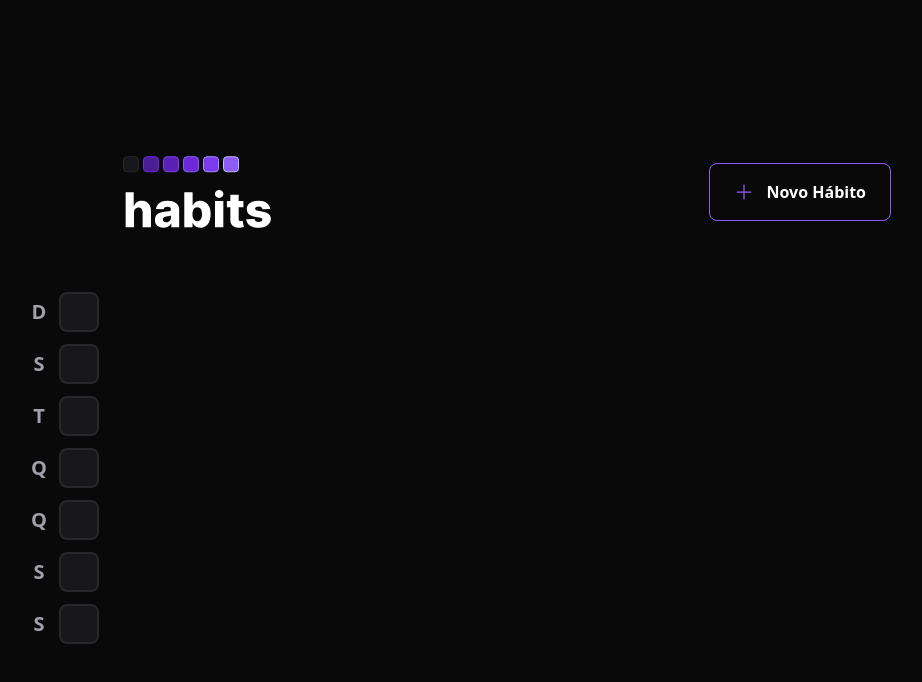
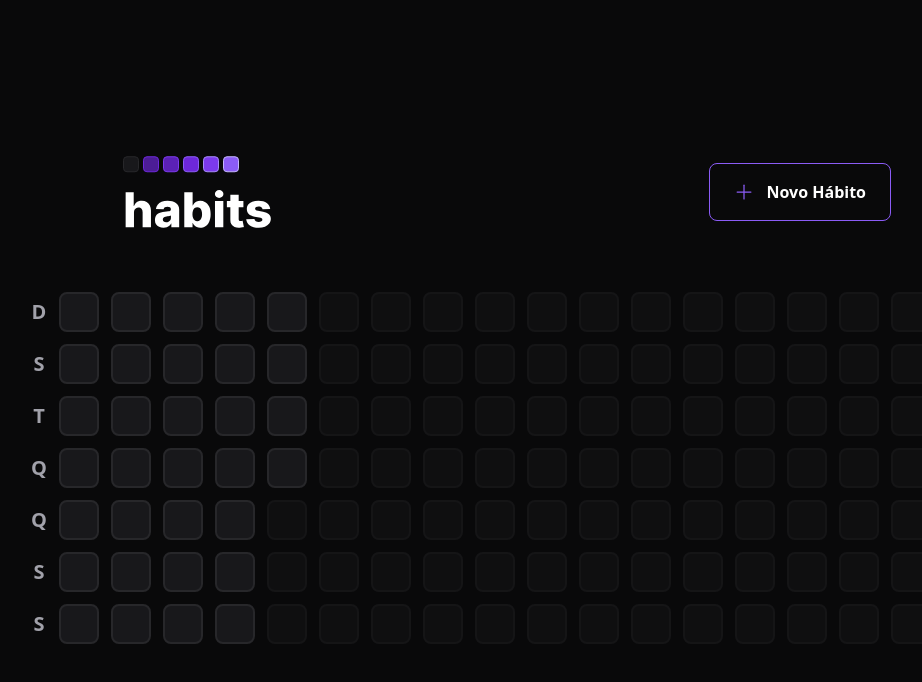
Before and after one commit to ponqueli/nlw-habits-web, a React (Vite) app: page / in a window 1280 px wide. Shown: the top 682 px of the page, without its empty margins (133-1055 px from the left). Built offline with nearby package versions, Linux system fonts and the light colour scheme.

Commit message:
feat: filling the days

```diff
--- a/package.json
+++ b/package.json
@@ -9,6 +9,7 @@
     "preview": "vite preview"
   },
   "dependencies": {
+    "dayjs": "^1.11.7",
     "phosphor-react": "^1.4.1",
     "react": "^18.2.0",
     "react-dom": "^18.2.0"
--- a/src/components/SummaryTable.tsx
+++ b/src/components/SummaryTable.tsx
@@ -1,6 +1,11 @@
+import { generateDatesFromYearBeginning } from "../utils/generate-dates-from-year-beginning";
 import { HabitDay } from "./HabitDay";
 
 const weekDays = ['D', 'S', 'T', 'Q', 'Q', 'S', 'S'];
+const summaryDates = generateDatesFromYearBeginning();
+const minimumSummaryDatesSize = 18 * 7; //18 weeks
+const amountOfDaysToFill = minimumSummaryDatesSize - summaryDates.length;
+
 export function SummaryTable() {
   return (
     <div className="w-full flex">
@@ -13,13 +18,13 @@ export function SummaryTable() {
       </div>
 
       <div className="grid grid-rows-7 grid-flow-col gap-3">
-        <HabitDay />
-        <HabitDay />
-        <HabitDay />
-        <HabitDay />
-        <HabitDay />
-        <HabitDay />
-        <HabitDay />
+        {summaryDates.map((date) => (
+          <HabitDay key={date.toString()} />
+        ))}
+
+        {amountOfDaysToFill > 0 && Array.from({ length: amountOfDaysToFill }).map((_, index) => (
+          <div key={index} className="w-10 h-10 bg-zinc-900 border-2 border-zinc-800 rounded-lg opacity-40 cursor-not-allowed" />
+        ))}
       </div>
     </div>
   )
--- /dev/null
+++ b/src/utils/generate-dates-from-year-beginning.ts
@@ -0,0 +1,14 @@
+import dayjs from 'dayjs';
+
+export function generateDatesFromYearBeginning() {
+  const firstDayOfTheYear = dayjs().startOf('year');
+  const today = dayjs();
+
+  const dates = [];
+  let compareDate = firstDayOfTheYear;
+  while (compareDate.isBefore(today)) {
+    dates.push(compareDate.toDate());
+    compareDate = compareDate.add(1, 'day');
+  }
+  return dates;
+}
```
Also changed, not shown: 1 other file (tests, documents, lock files or other folders).
